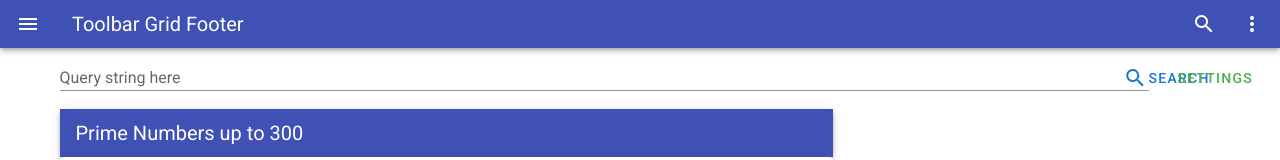
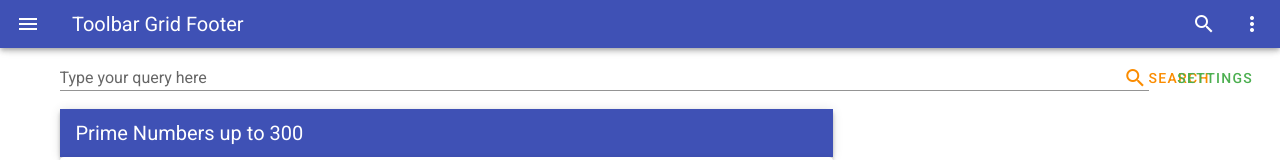
Before and after one commit to leocornus/nuxt-repo, a Nuxt app: page /solr in a window 1280 px wide. Shown: the top 160 px of the page. Built offline with nearby package versions, Linux system fonts and the light colour scheme.

Commit message:
add some comments

```diff
--- a/pages/solr/index.vue
+++ b/pages/solr/index.vue
@@ -9,16 +9,18 @@ v-container( grid-list-xs )
       id='input-number'
       autocomplete="off"
       v-model='inputNumber'
-      label="Query string here"
+      label="Type your query here"
       :loading='loading'
     )
+    // search button
     v-btn(
-      color="primary"
+      color="warning"
       dark icon
       class="pa-2"
     )
       v-icon mdi-magnify
       | search
+    // setting button
     v-btn(
       color="success"
       dark icon
@@ -27,6 +29,7 @@ v-container( grid-list-xs )
       v-icon mdi-settings
       | settings
 
+  // search result list with facet filters on the left side.
   v-layout( row wrap )
     // The card for prime number list.
     card-pns(:upToNumber="300")/
```
